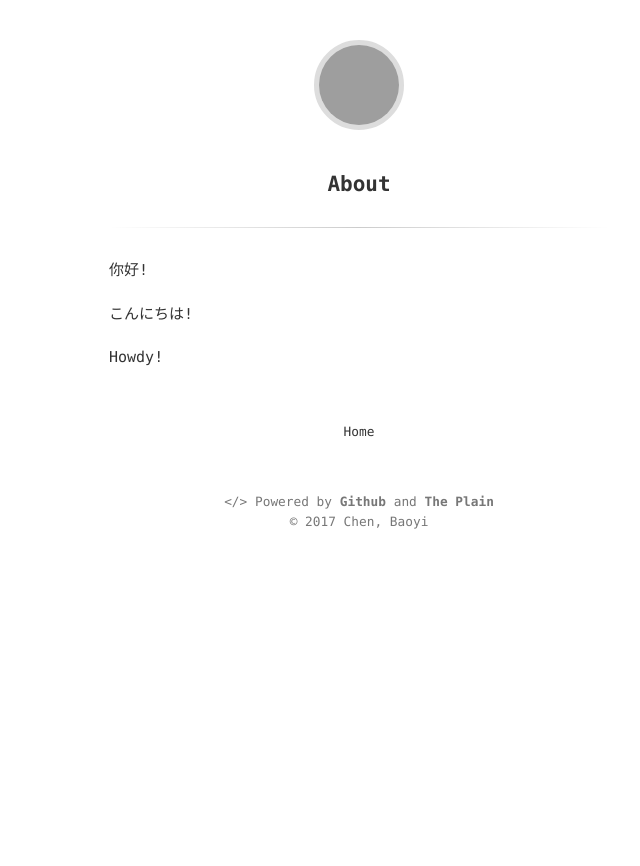
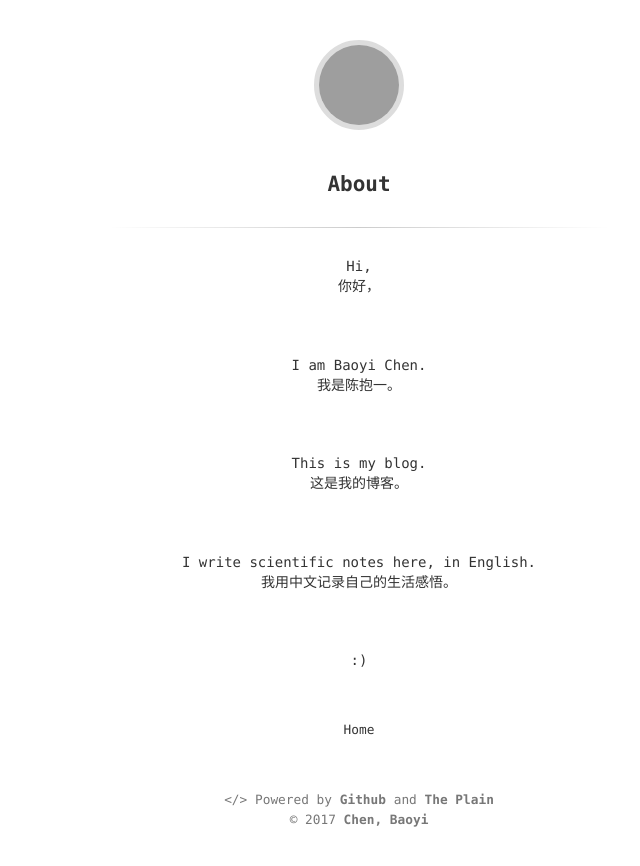
Before and after one commit to hughug/blog, a Jekyll site: the page built from about.md, in a window 1280 px wide. Shown: the top 866 px of the page, without its empty margins (281-921 px from the left). Built offline with Jekyll 4.4.1, drawn with Linux system fonts in a browser that asks for light colours; grey boxes are pictures that could not be loaded.

Commit message:
updata about page

```diff
--- a/_includes/footer.html
+++ b/_includes/footer.html
@@ -1,8 +1,7 @@
 <div class="footer">
   <span class="block">&lt;/&gt; Powered by
-        <a href="http://github.com/" title="a minimalist Jekyll theme for personal blog">Github </a> and
-        <a href="http://github.com/heiswayi/the-plain" title="a minimalist Jekyll theme for personal blog">The Plain
-        </a>
+        <a href="http://github.com/">Github </a> and
+        <a href="http://github.com/heiswayi/the-plain">The Plain</a>
   </span>
-  <span class="block">&copy; {{ site.time | date: '%Y' }} {{ site.author_name }}</span>
+  <span class="block">&copy; {{ site.time | date: '%Y' }} <a href="http://fermionic.me">{{ site.author_name }}</a></span>
 </div>
--- a/_includes/header.html
+++ b/_includes/header.html
@@ -2,7 +2,7 @@
 
 	{% if page.url == '/index.html' or page.url == '/' %}
 		{% assign link = '/about' %}
-		{% assign prompt = 'About me' %}
+		{% assign prompt = 'About this blog' %}
 	{% else %}
 		{% assign link = '/' %}
 		{% assign prompt = 'Back to Home' %}
--- a/about.md
+++ b/about.md
@@ -3,8 +3,28 @@ layout: page
 title: About
 ---
 
-你好!
+<center>Hi,</center>
 
-こんにちは!
+<center>你好，</center>
 
-Howdy!
+<br>
+
+<center> I am Baoyi Chen.</center>
+
+<center>我是陈抱一。</center>
+
+<br>
+
+<center>This is my blog.</center>
+
+<center>这是我的博客。</center>
+
+<br>
+
+<center>I write scientific notes here, in English.</center>
+
+<center>我用中文记录自己的生活感悟。</center>
+
+<br>
+
+<center>:)</center>
```
Also changed, not shown: 404.md (+1 -1 lines), _posts/1993-08-20-git-init.md (renamed from _posts/2017-06-29-git-init.md, +0 -4 lines), 8 other files.
